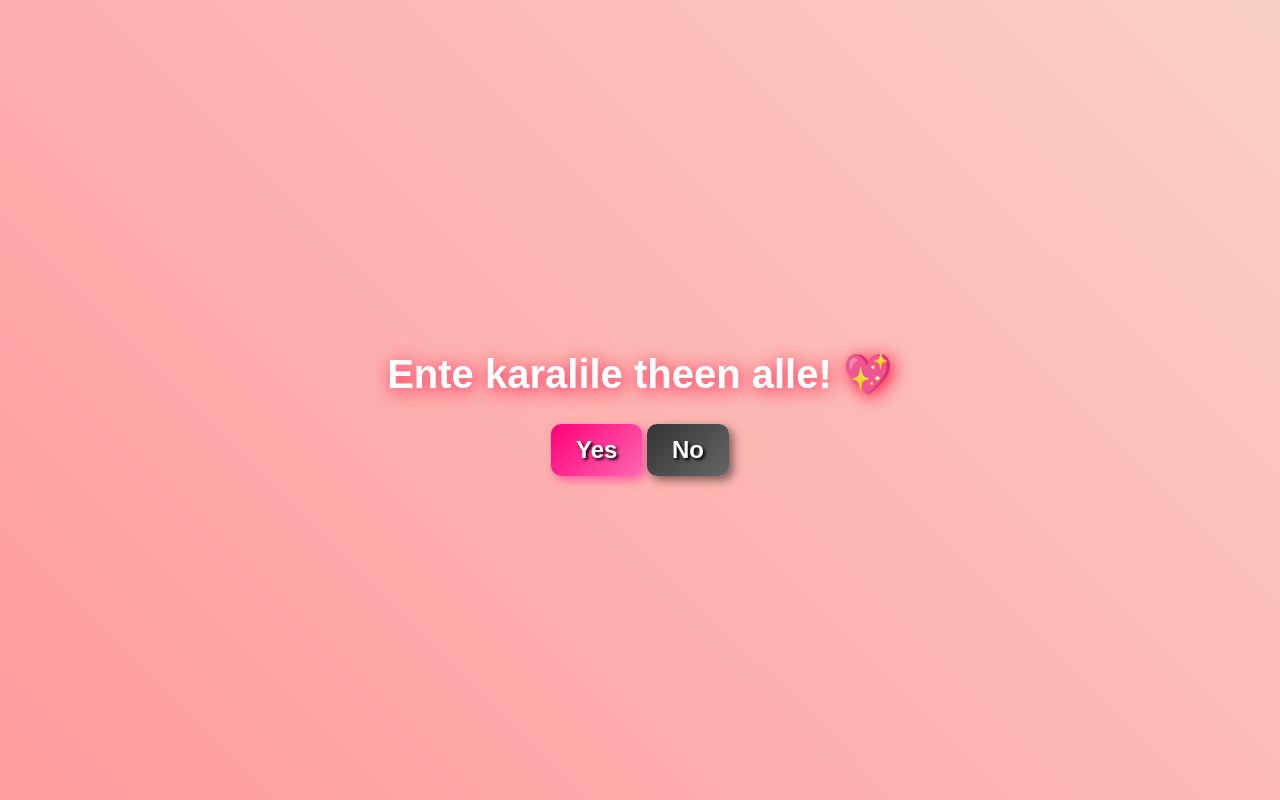
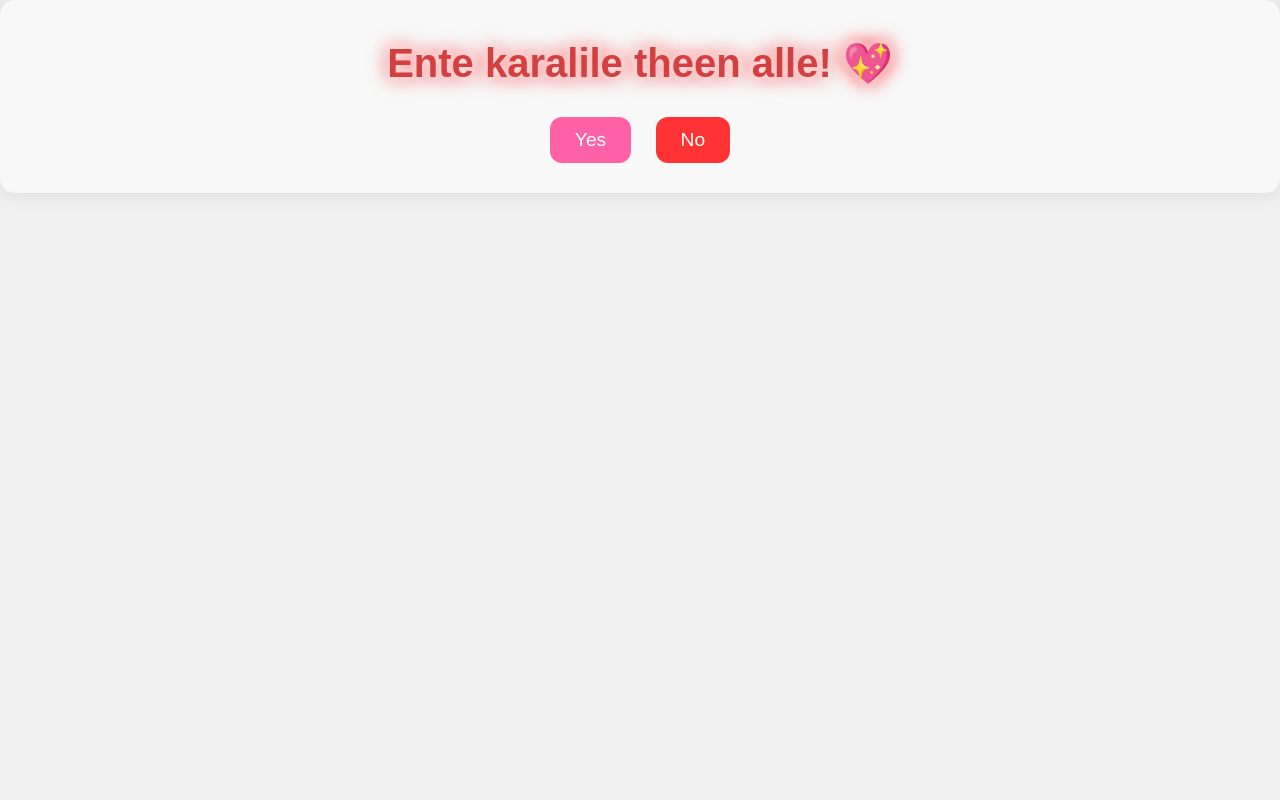
Before and after one commit to Obsedian/Valentines-card-3, a plain HTML site: page page1.html in a window 1280 px wide. Drawn offline with Linux system fonts and the light colour scheme.

Commit message:
Update style.css

```diff
--- a/style.css
+++ b/style.css
@@ -1,83 +1,90 @@
-/* 🌟 General Styling */
+/* General Styles */
 body {
-    font-family: 'Poppins', sans-serif;
-    background: linear-gradient(45deg, #ff9a9e, #fad0c4);
+    font-family: 'Arial', sans-serif;
+    margin: 0;
+    padding: 0;
+    background-color: #f0f0f0;
     text-align: center;
-    margin: 0;
-    height: 100vh;
-    overflow: hidden;
-    display: flex;
-    align-items: center;
-    justify-content: center;
 }
 
-/* 💖 Page Container */
+/* Page Styles */
 .page-container {
-    text-align: center;
-    max-width: 80%;
+    background-color: #f8f8f8;
     padding: 20px;
+    border-radius: 15px;
+    box-shadow: 0 0 20px rgba(0, 0, 0, 0.1);
 }
 
-/* ✨ Glowing Text */
 h1 {
-    font-size: 2.5em;
-    color: white;
-    text-shadow: 3px 3px 10px #ff5c8d, -3px -3px 10px #ff7eb3;
-    animation: glowText 2s infinite alternate;
+    font-size: 2.5rem;
+    margin: 20px 0;
+    text-shadow: 0 0 10px #fff, 0 0 20px #ff0000;
+    color: #d43f3f;
 }
 
-@keyframes glowText {
-    0% { text-shadow: 3px 3px 10px #ff5c8d; }
-    100% { text-shadow: 3px 3px 20px #ff0033; }
+/* Button Styles */
+.button-container {
+    margin-top: 20px;
 }
 
-/* 🎭 3D Buttons */
-button {
-    font-size: 1.5em;
+.yes-button, .no-button {
+    font-size: 1.2rem;
     padding: 12px 25px;
+    margin: 10px;
     border: none;
-    border-radius: 10px;
-    background: linear-gradient(135deg, #ff0077, #ff66b2);
-    color: white;
-    font-weight: bold;
-    text-shadow: 2px 2px 3px black;
-    box-shadow: 4px 4px 10px rgba(255, 0, 150, 0.5);
+    border-radius: 12px;
     cursor: pointer;
-    transition: all 0.3s ease;
+    transition: all 0.3s ease-in-out;
 }
 
-button:hover {
-    transform: scale(1.1);
-    box-shadow: 6px 6px 15px rgba(255, 0, 150, 0.8);
+.yes-button {
+    background-color: #ff61a6;
+    color: white;
 }
 
-/* 🎭 Special No Button */
 .no-button {
-    background: linear-gradient(135deg, #333, #666);
-    box-shadow: 4px 4px 10px rgba(0, 0, 0, 0.5);
+    background-color: #ff3333;
+    color: white;
 }
 
-.no-button:hover {
+/* Hover Effects */
+.yes-button:hover, .no-button:hover {
     transform: scale(1.1);
-    box-shadow: 6px 6px 15px rgba(0, 0, 0, 0.8);
+    box-shadow: 0 0 20px rgba(255, 0, 0, 0.5);
 }
 
-/* ❤️ Floating Hearts */
-@keyframes floatUp {
-    0% { transform: translateY(100vh) scale(0.5); opacity: 0; }
-    100% { transform: translateY(-10vh) scale(1.5); opacity: 1; }
+/* Animations and Effects */
+@keyframes heartAnimation {
+    0% { top: 0; opacity: 1; }
+    50% { top: -20px; opacity: 0.7; }
+    100% { top: 0; opacity: 1; }
 }
 
-.floating-elements {
-    position: absolute;
-    width: 100%;
-    height: 100vh;
-    pointer-events: none;
+@keyframes butterflyAnimation {
+    0% { left: 0; opacity: 1; }
+    50% { left: 30px; opacity: 0.7; }
+    100% { left: 0; opacity: 1; }
 }
 
-.floating-elements div {
+@keyframes flowerAnimation {
+    0% { bottom: 0; opacity: 1; }
+    50% { bottom: 20px; opacity: 0.7; }
+    100% { bottom: 0; opacity: 1; }
+}
+
+.heart, .butterfly, .flower {
     position: absolute;
-    font-size: 2em;
-    color: rgba(255, 50, 100, 0.8);
-    animation: floatUp 5s linear infinite;
+    animation: 2s ease-in-out infinite;
 }
+
+.heart {
+    animation-name: heartAnimation;
+}
+
+.butterfly {
+    animation-name: butterflyAnimation;
+}
+
+.flower {
+    animation-name: flowerAnimation;
+}
```
